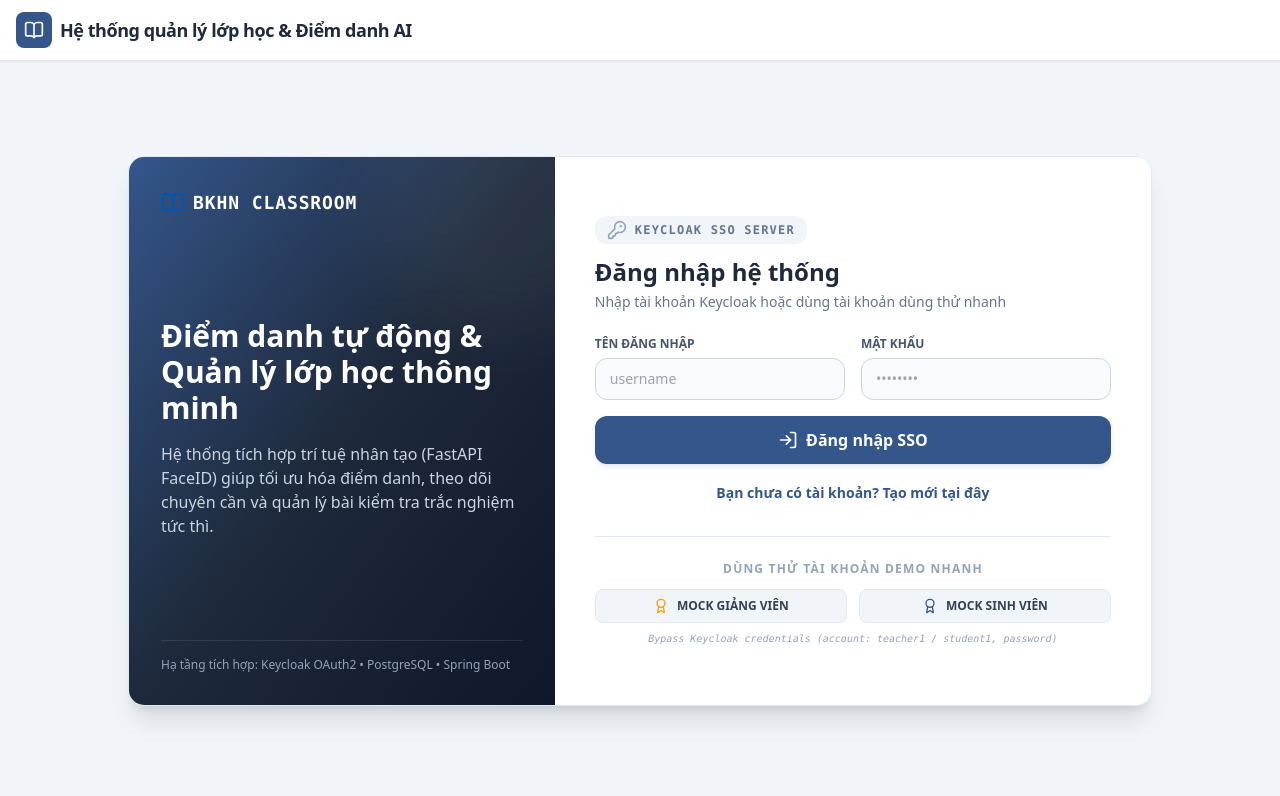
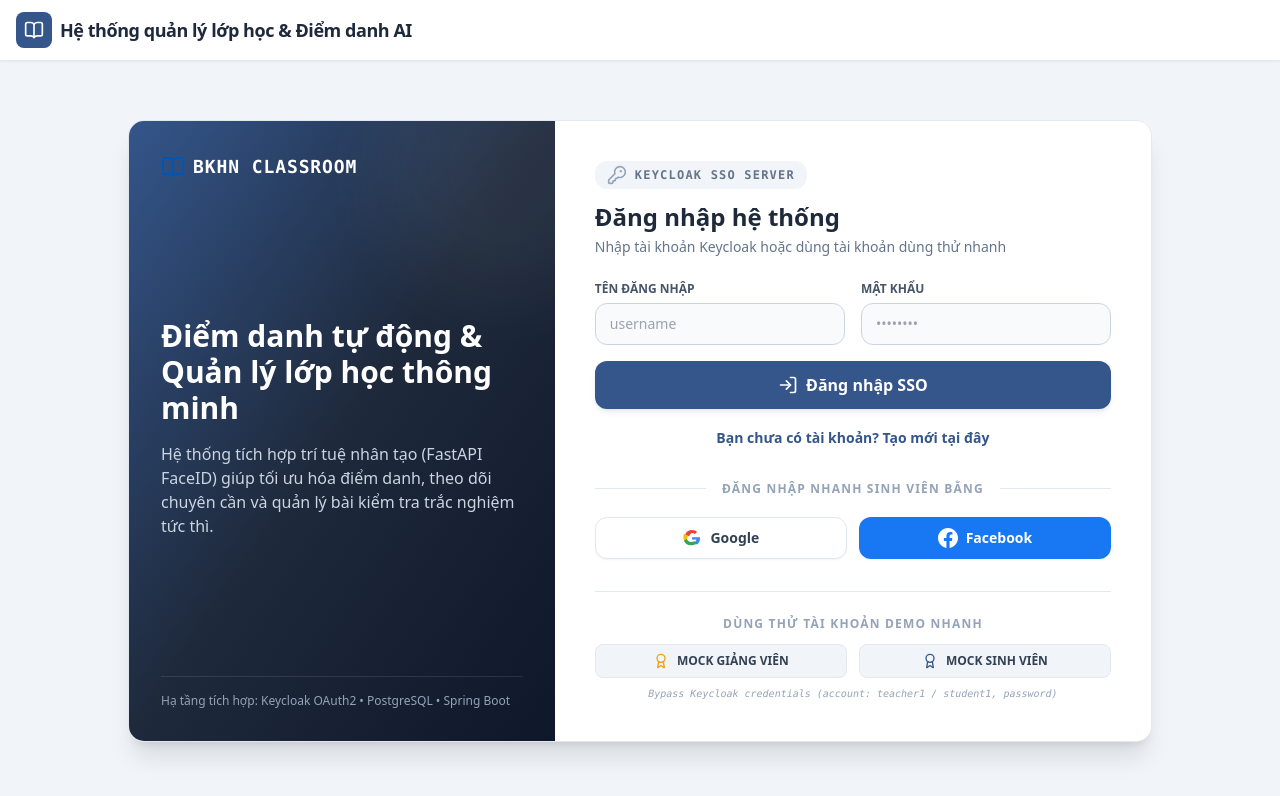
Before and after one commit to NguyenVanHung1707/do-an, a React (Vite) app in the folder FE_WEB/: page / in a window 1280 px wide. Shown: the top 796 px of the page. Built offline with nearby package versions, Linux system fonts and the light colour scheme; the HTML template or start-up script is replaced by a standard one.

Commit message:
feat: add Google and Facebook quick login buttons for students with Keycloak integration

```diff
--- a/FE_WEB/src/views/Common/LoginRegister.jsx
+++ b/FE_WEB/src/views/Common/LoginRegister.jsx
@@ -14,6 +14,7 @@ export default function LoginRegister() {
 
   const dispatch = useDispatch();
   const { error } = useSelector((state) => state.auth);
+  const [socialLoading, setSocialLoading] = useState(null); // 'google' | 'facebook' | null
 
   const handleSubmit = (e) => {
     e.preventDefault();
@@ -40,6 +41,25 @@ export default function LoginRegister() {
     } else {
       dispatch(login({ username: 'student1', password: 'password' }));
     }
+  };
+
+  const handleSocialLogin = (provider) => {
+    dispatch(clearError());
+    setSocialLoading(provider);
+
+    // Simulate real OAuth connection SDK handshake for premium feedback
+    setTimeout(() => {
+      const username = provider === 'google' ? 'google_student' : 'facebook_student';
+      dispatch(login({ username, password: 'password' }))
+        .unwrap()
+        .catch((err) => {
+          console.error(`Lỗi đăng nhập qua ${provider}:`, err);
+        })
+        .finally(() => {
+          setSocialLoading(provider === 'google' ? null : null); // safety reset
+          setSocialLoading(null);
+        });
+    }, 1200);
   };
 
   return (
@@ -205,6 +225,63 @@ export default function LoginRegister() {
             </button>
           </div>
 
+          {/* Social login buttons */}
+          {!isRegister && (
+            <div className="mt-6">
+              <div className="relative flex py-2 items-center">
+                <div className="flex-grow border-t border-slate-200"></div>
+                <span className="flex-shrink mx-4 text-xs font-bold text-slate-400 uppercase tracking-widest">
+                  Đăng nhập nhanh sinh viên bằng
+                </span>
+                <div className="flex-grow border-t border-slate-200"></div>
+              </div>
+
+              <div className="grid grid-cols-2 gap-3 mt-3">
+                <button
+                  type="button"
+                  disabled={socialLoading !== null}
+                  onClick={() => handleSocialLogin('google')}
+                  className="flex items-center justify-center gap-2 px-3 py-2.5 bg-white hover:bg-slate-50 active:bg-slate-100 text-slate-700 font-bold rounded-xl text-sm transition duration-150 border border-slate-200 shadow-sm hover:shadow-md disabled:opacity-70 disabled:cursor-not-allowed hover:-translate-y-0.5 transform"
+                >
+                  {socialLoading === 'google' ? (
+                    <div className="w-5 h-5 border-2 border-primary border-t-transparent rounded-full animate-spin" />
+                  ) : (
+                    <svg className="w-5 h-5 shrink-0" viewBox="0 0 24 24" xmlns="http://www.w3.org/2000/svg">
+                      <path d="M21.35,11.1H12v2.7h5.38c-0.24,1.28 -0.96,2.37 -2.05,3.1v2.58h3.31c1.94,-1.78 3.06,-4.41 3.06,-7.48c0,-0.61 -0.06,-1.2 -0.16,-1.72Z" fill="#4285f4" />
+                      <path d="M12,20.62c2.43,0 4.47,-0.81 5.96,-2.18l-3.31,-2.58c-0.92,0.62 -2.1,0.98 -3.65,0.98c-2.35,0 -4.34,-1.59 -5.05,-3.72H2.52v2.66c1.49,2.96 4.54,4.84 8.01,4.84Z" fill="#34a853" />
+                      <path d="M6.95,13.12c-0.18,-0.54 -0.28,-1.11 -0.28,-1.7c0,-0.59 0.1,-1.16 0.28,-1.7V7.06H2.52c-0.61,1.22 -0.95,2.6 -0.95,4.06c0,1.46 0.35,2.83 0.95,4.06l4.43,-3.06Z" fill="#fbbc05" />
+                      <path d="M12,5.92c1.32,0 2.5,0.45 3.44,1.35l2.58,-2.58C16.46,3.22 14.42,2.38 12,2.38c-3.47,0 -6.52,1.88 -8.01,4.84l4.43,3.06C9.13,7.56 11.12,5.92 12,5.92Z" fill="#ea4335" />
+                    </svg>
+                  )}
+                  <span>Google</span>
+                </button>
+
+                <button
+                  type="button"
+                  disabled={socialLoading !== null}
+                  onClick={() => handleSocialLogin('facebook')}
+                  className="flex items-center justify-center gap-2 px-3 py-2.5 bg-[#1877F2] hover:bg-[#166FE5] active:bg-[#1466D5] text-white font-bold rounded-xl text-sm transition duration-150 shadow-sm hover:shadow-md disabled:opacity-70 disabled:cursor-not-allowed hover:-translate-y-0.5 transform border border-transparent"
+                >
+                  {socialLoading === 'facebook' ? (
+                    <div className="w-5 h-5 border-2 border-white border-t-transparent rounded-full animate-spin" />
+                  ) : (
+                    <svg className="w-5 h-5 fill-current shrink-0" viewBox="0 0 24 24" xmlns="http://www.w3.org/2000/svg">
+                      <path d="M24 12.073c0-6.627-5.373-12-12-12s-12 5.373-12 12c0 5.99 4.388 10.954 10.125 11.854v-8.385H7.078v-3.47h3.047V9.43c0-3.007 1.792-4.669 4.533-4.669 1.312 0 2.686.235 2.686.235v2.953H15.83c-1.491 0-1.956.925-1.956 1.874v2.25h3.328l-.532 3.47h-2.796v8.385C19.612 23.027 24 18.062 24 12.073z" />
+                    </svg>
+                  )}
+                  <span>Facebook</span>
+                </button>
+              </div>
+
+              {socialLoading && (
+                <div className="mt-3 text-center text-xs font-semibold animate-pulse text-[#34568B]">
+                  Đang thiết lập kết nối tới API {socialLoading === 'google' ? 'Google Sign-in' : 'Facebook Login'}...
+                </div>
+              )}
+            </div>
+          )}
+
+
           {/* Demo account quick bypass (highly helpful for reviewers) */}
           <div className="mt-8 border-t border-slate-200 pt-6">
             <p className="text-xs font-bold text-slate-400 uppercase tracking-widest text-center mb-3">
```
